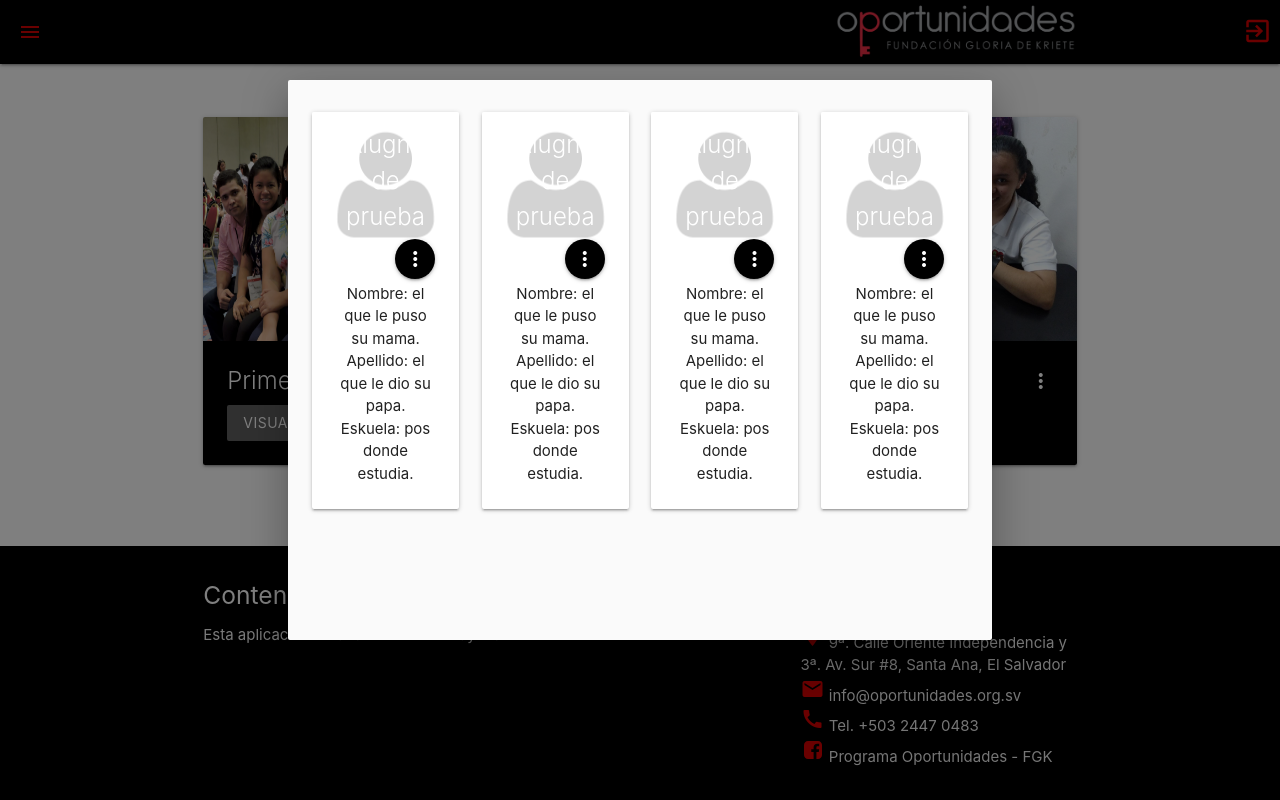
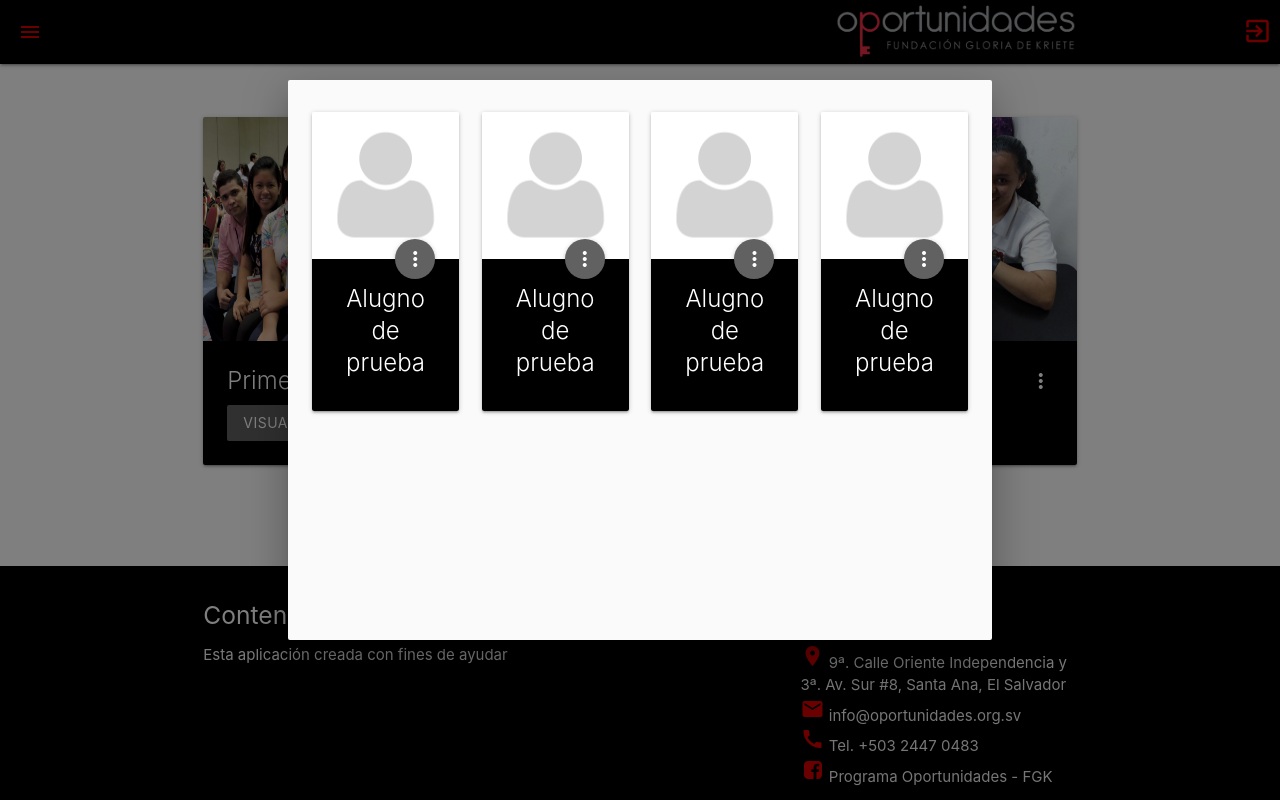
Before and after one commit to hopechan/ROp, a PHP site: page /vistas/vistaEstudiante.php in a window 1280 px wide, after a click on "VISUALIZAR". Run offline with PHP 8.4, Linux system fonts and the light colour scheme; data that the repository does not hold is empty; some libraries are stand-ins or nearby versions.

Commit message:
vista de test terminada

```diff
--- a/vistas/css/style.css
+++ b/vistas/css/style.css
@@ -86,6 +86,8 @@ body {
 }
 
 /*fin de las medidas de cards*/
+
+/*mas css de joshi que nunca comenta para que es*/
 .img {
     max-width: 250px!important;
     max-height: 75px!important;
@@ -95,3 +97,5 @@ body {
     padding: 3px 0!important;
     font-size: 30px!important;
 }
+
+/*fin del css de joshi*/
--- a/vistas/vistaEstudiante.php
+++ b/vistas/vistaEstudiante.php
@@ -91,7 +91,7 @@ include ("navbar.php");
             </div>
         </div>
         <!-- fin de las cards que contienen los triggers modales años 1,2,3 -->
-        <div class="row tamaño">
+        <div class="row estu-size">
             <div class="col s12 m12 l12">
                 <div id="modal1" class="modal modal-fixed-footer">
                     <div class="modal-content center-align">
@@ -112,16 +112,12 @@ include ("navbar.php");
                                     <div class='card'>
                                         <div class='card-image'>
                                             <img src='img/default-images/defaultuser.png'>
-                                            <span class='card-title'>Alugno de prueba</span>
-                                            <a href='' class='btn-floating halfway-fab black'>
+                                            <a href='' class='btn-floating halfway-fab grey darken-2'>
                                             <i class='material-icons'>more_vert</i>
                                             </a>
                                         </div>
-                                        <div class='card-content'>
-                                            <p>Nombre: el que le puso su mama. <br>
-                                            Apellido: el que le dio su papa. <br>
-                                            Eskuela: pos donde estudia.
-                                            </p>
+                                        <div class='card-content black white-text'>
+                                        <span class='card-title'>Alugno de prueba</span>
                                         </div>
                                     </div>
                                 </div>";
```
